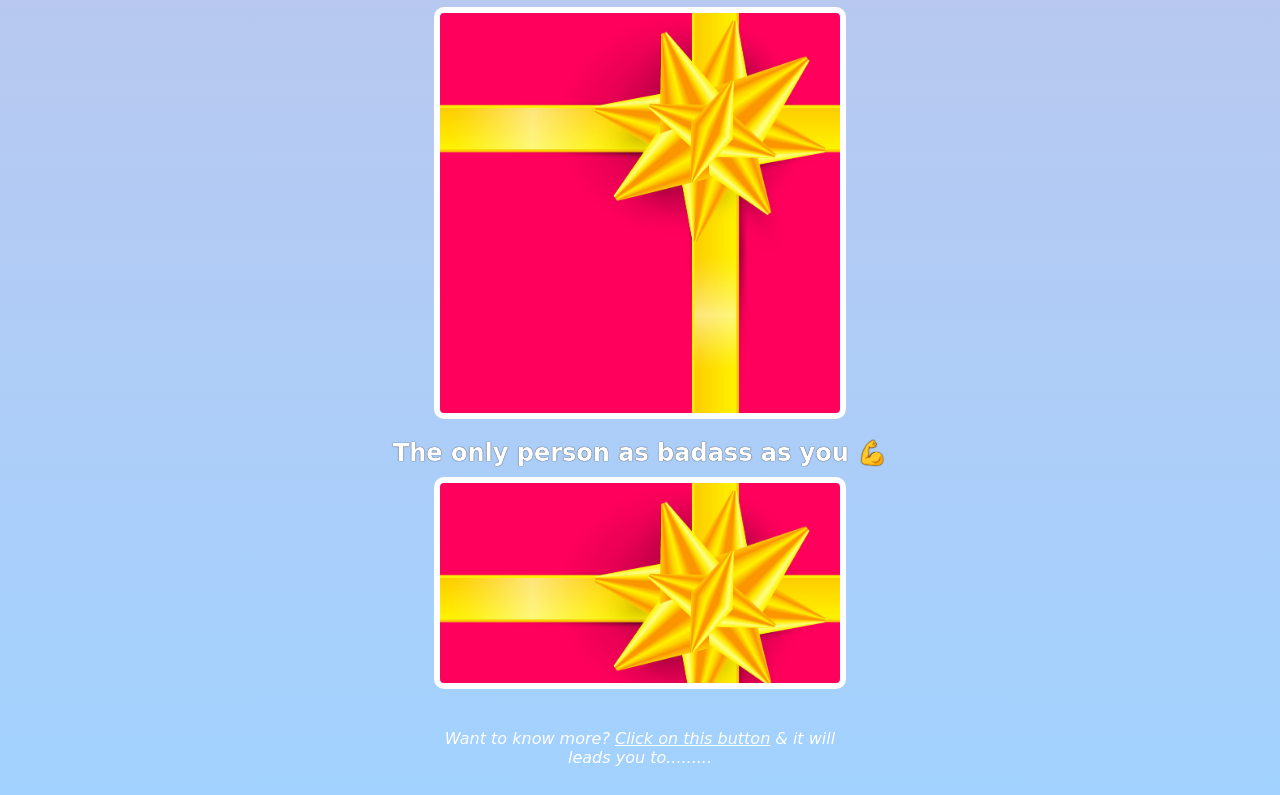
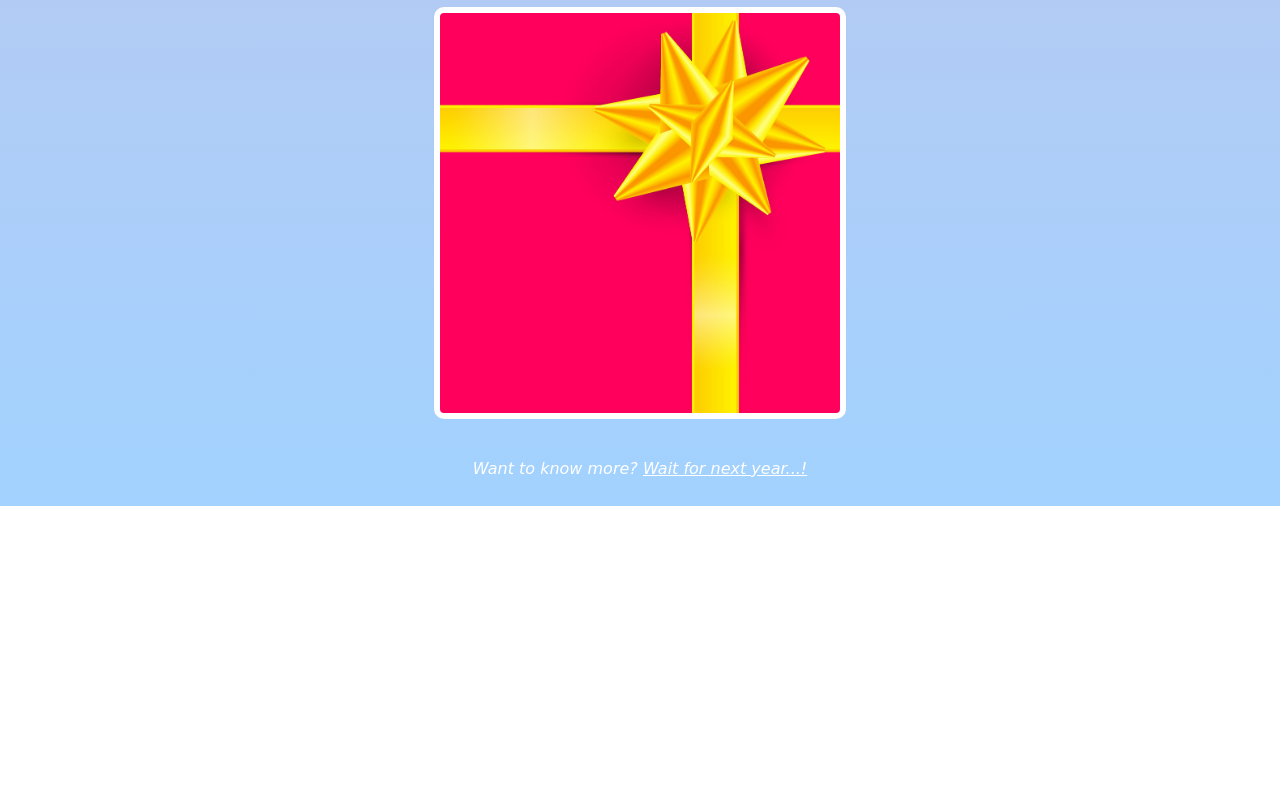
Before and after one commit to Fatima-hub333/Birthday_Gift_Website, a website: page index.html in a window 1280 px wide. Shown: the part 2000-2795 px from the top of the page. After the commit the page ends 2506 px from the top, so only its background shows below. Drawn offline with Linux system fonts and the light colour scheme; a web font is replaced by a local one.

Commit message:
Update index.html

```diff
--- a/index.html
+++ b/index.html
@@ -39,13 +39,8 @@
     <div class="gift-img" id="gift-img-badass"></div>
   </div>
 
-  <div class="Cheers-section">
-    <h2 class="gift-title">The only person as badass as you 💪</h2>
-    <div class="gift-img" id="gift-img-cheers"></div>
-  </div>
-
   <p id="footer">
-    Want to know more? <a href="#" target="_blank">Click on this button</a> & it will leads you to.........
+    Want to know more? <a href="#" target="_blank">Wait for next year...!</a>
   </p>
 </body>
 </html>
```
